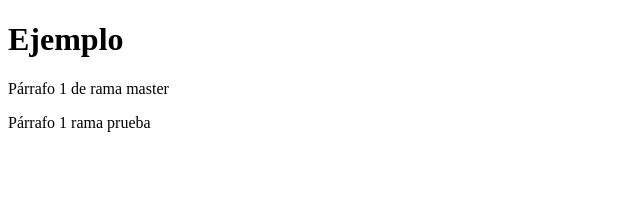
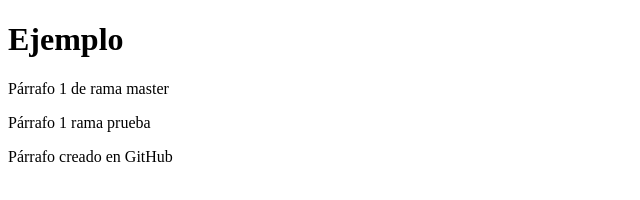
Before and after one commit to laurazx19/Prueba, a plain HTML site: page index.html in a window 1280 px wide. Shown: the whole page, without its empty margins (0-640 px from the left). Drawn offline with Linux system fonts and the light colour scheme.

Commit message:
Update index.html

```diff
--- a/index.html
+++ b/index.html
@@ -10,5 +10,6 @@
         <h1>Ejemplo</h1>
         <p>Párrafo 1 de rama master</p>
         <p>Párrafo 1 rama prueba</p>
+        <p>Párrafo creado en GitHub</p>
     </body>
 </html>
```
